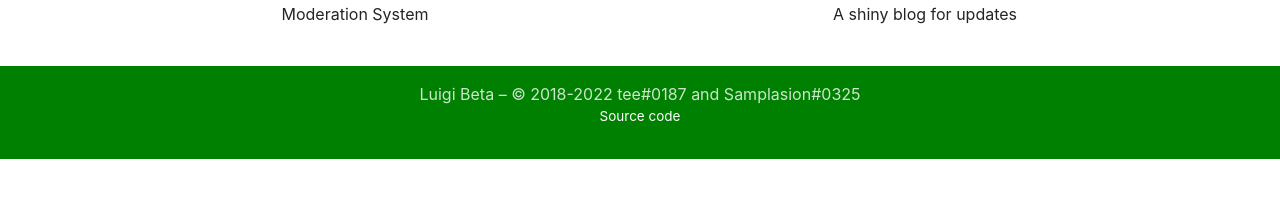
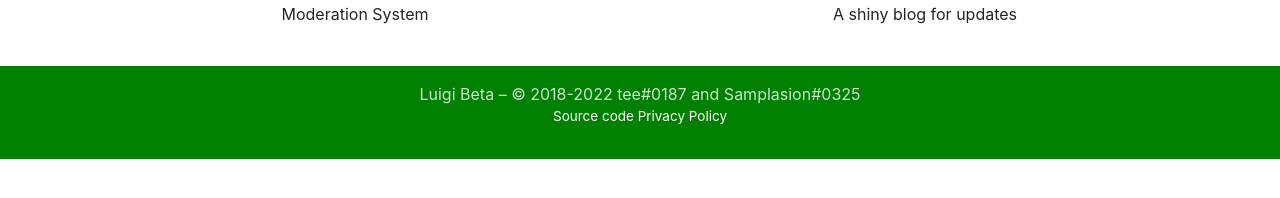
Before and after one commit to luigibeta/luigibeta.github.io, a Jekyll site: the page built from index.html, in a window 1280 px wide. Shown: the part 596-794 px from the top of the page. Built offline with Jekyll 4.4.1, drawn with Linux system fonts in a browser that asks for light colours; nearby versions of some CDN libraries; a style sheet for code colours, icons or effects is not loaded.

Commit message:
Add privacy policy to footer

```diff
--- a/_includes/footer.html
+++ b/_includes/footer.html
@@ -11,7 +11,7 @@
     <div class="footer-copyright text-center py-3">
         <i class=emoji>:robot_face:</i> Luigi Beta – © 2018-{{ "now" | date: "%Y" }} tee#0187 and Samplasion#0325
         <br>
-        <p style="color:white; font-size: 13.5px;"><a href="https://github.com/luigibeta/luigibeta.github.io">Source code</a></h4>
+        <p style="color:white; font-size: 13.5px;"><a href="https://github.com/luigibeta/luigibeta.github.io">Source code</a>&nbsp<a href="privacypolicy.html">Privacy Policy</a></h4>
     </div>
 
 </footer>
```
